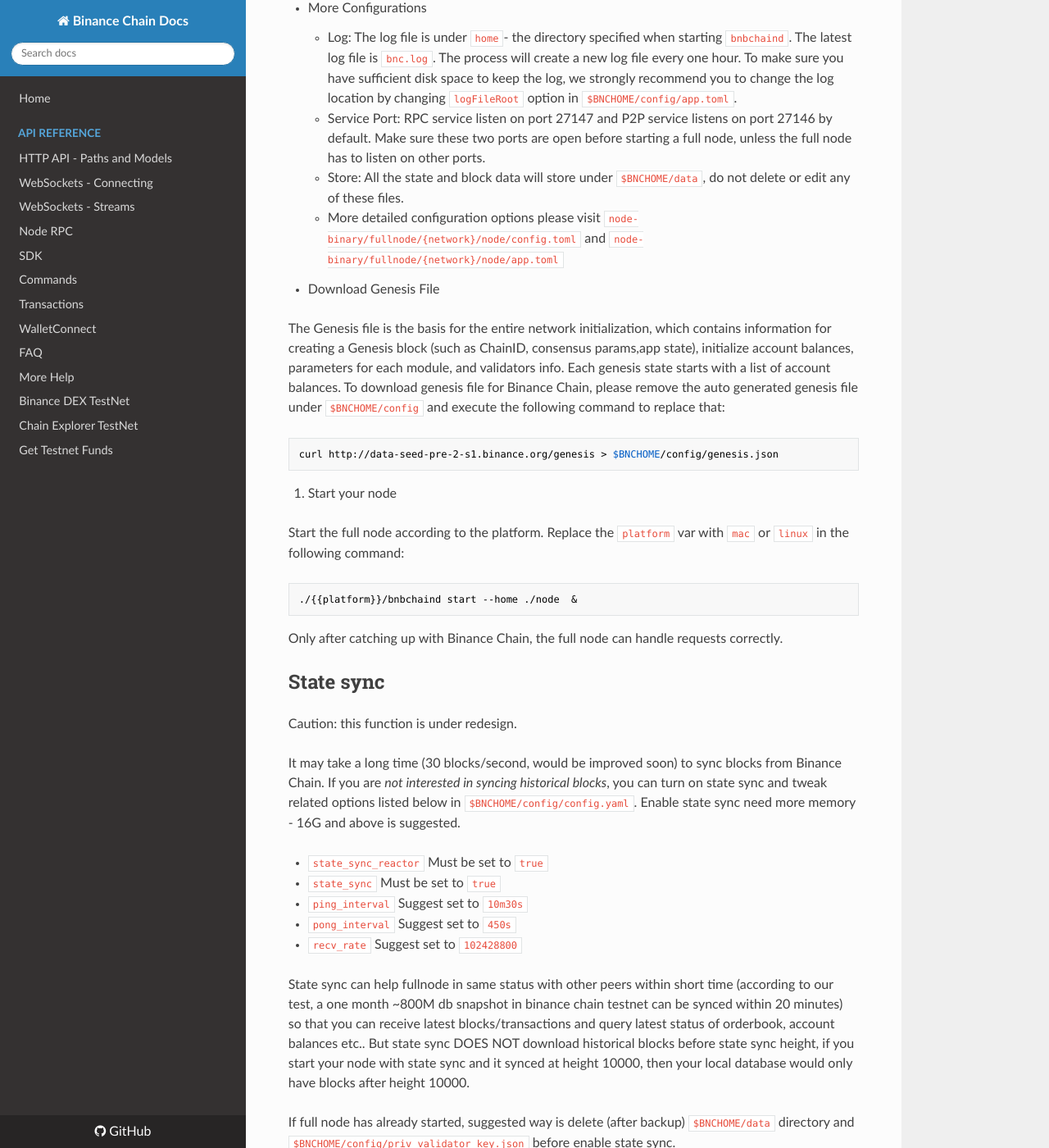
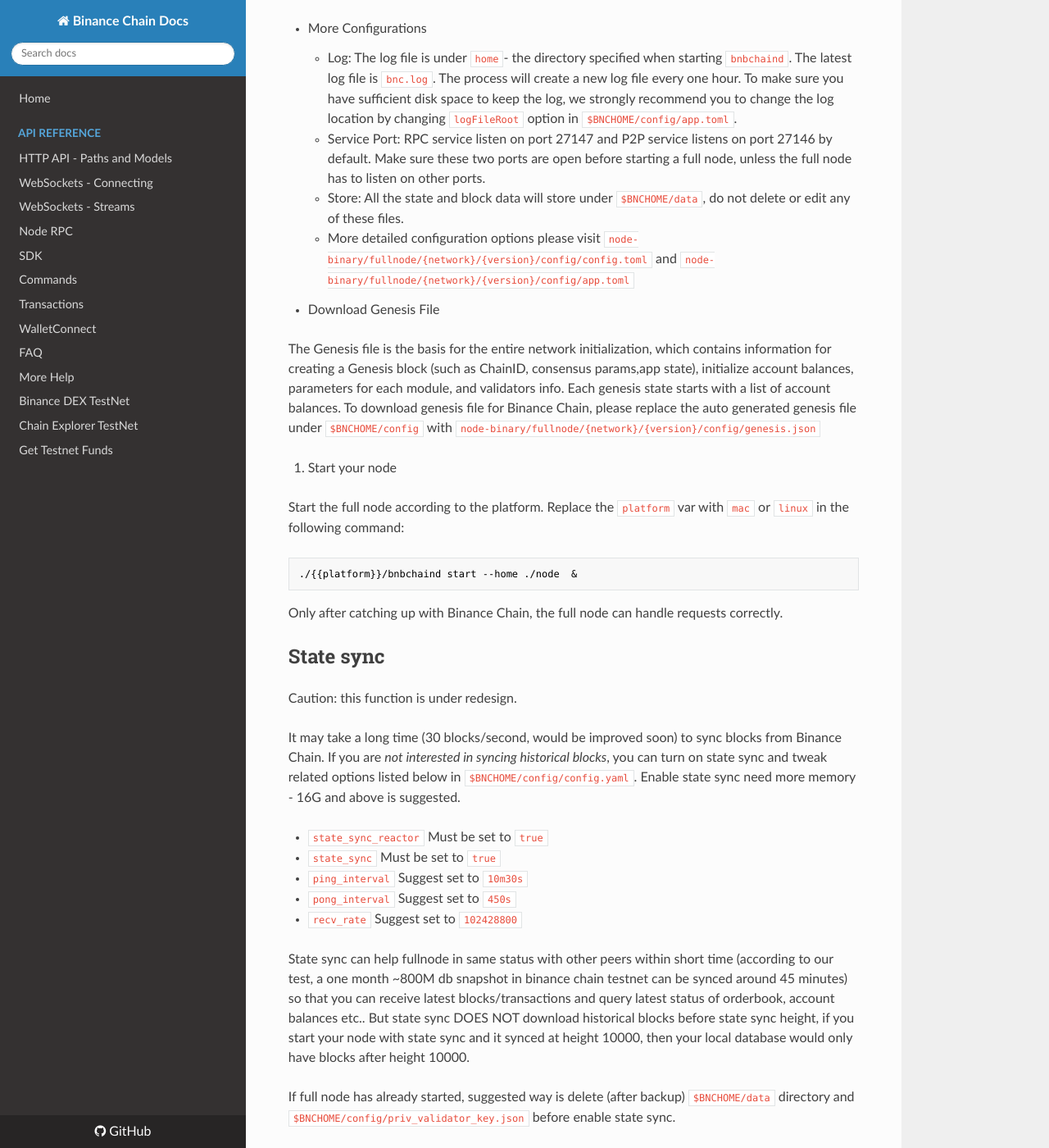
Before and after one commit to yash-sharma1/docs-site, an MkDocs documentation site: the page built from docs/fullnode.md, in a window 1280 px wide and 1400 px high, scrolled down 2022 px. Shown: the whole window at 82% size. Built offline with MkDocs 1.6.1, drawn with Linux system fonts in a browser that asks for light colours; nearby versions of some CDN libraries; some of the changed text lies outside the part shown.

Commit message:
update according to node-binary folder structure change

````diff
--- a/docs/fullnode.md
+++ b/docs/fullnode.md
@@ -31,7 +31,7 @@
 
 Go to directory according to the network you want to join in. Replace the `network` var with `testnet` or `prod` in the following command:
 ```bash
-cd node-binary/fullnode/{network}
+cd node-binary/fullnode/{network}/{version}
 ```
 2. Initialize Home Folder
 
@@ -59,9 +59,9 @@
 
 * Add Seed Nodes
 
-For a full node, it must connect to one or more known nodes to join Binance Chain. There are several famous `seed node` that offer known nodes address of the network to newly joined full nodes.
+For a full node, it must connect to one or more known nodes to join Binance Chain. There are several famous `seed node` that offer known nodes address of the network to newly joined full nodes. They are already in `node-binary/fullnode/{network}/{version}/config/config.toml` together with full node we released.
 
-You cat get seeds info through a simple python script(notice to replace domain according to different network):
+You cat also get seeds info through a simple python script(notice to replace domain according to different network):
 ```python
 import requests, json
 d = requests.get('https://testnet-dex.binance.org/api/v1/peers').text
@@ -77,15 +77,12 @@
     - Log: The log file is under `home`- the directory specified when starting `bnbchaind`. The latest log file is `bnc.log`. The process will create a new log file every one hour. To make sure you have sufficient disk space to keep the log, we strongly recommend you to change the log location by changing `logFileRoot` option in `$BNCHOME/config/app.toml`.
     - Service Port: RPC service listen on port 27147 and P2P service listens on port 27146 by default. Make sure these two ports are open before starting a full node, unless the full node has to listen on other ports.
     - Store: All the state and block data will store under `$BNCHOME/data`, do not delete or edit any of these files.
-    - More detailed configuration options please visit `node-binary/fullnode/{network}/node/config.toml` and `node-binary/fullnode/{network}/node/app.toml`
+    - More detailed configuration options please visit `node-binary/fullnode/{network}/{version}/config/config.toml` and `node-binary/fullnode/{network}/{version}/config/app.toml`
 
 * Download Genesis File
 
 The Genesis file is the basis for the entire network initialization, which contains  information for creating a Genesis block (such as ChainID, consensus params,app state), initialize account balances, parameters for each module, and validators info. Each genesis state starts with a list of account balances.
-To download genesis file for Binance Chain, please remove the auto generated genesis file under `$BNCHOME/config` and execute the following command to replace that:
-```
-curl http://data-seed-pre-2-s1.binance.org/genesis > $BNCHOME/config/genesis.json
-```
+To download genesis file for Binance Chain, please replace the auto generated genesis file under `$BNCHOME/config` with `node-binary/fullnode/{network}/{version}/config/genesis.json`
 
 4. Start your node
 
@@ -108,7 +105,7 @@
 * `pong_interval` Suggest set to `450s`
 * `recv_rate` Suggest set to `102428800`
 
-State sync can help fullnode in same status with other peers within short time (according to our test, a one month ~800M db snapshot in binance chain testnet can be synced within 20 minutes) so that you can receive latest blocks/transactions and query latest status of orderbook, account balances etc.. But state sync DOES NOT download historical blocks before state sync height, if you start your node with state sync and it synced at height 10000, then your local database would only have blocks after height 10000.
+State sync can help fullnode in same status with other peers within short time (according to our test, a one month ~800M db snapshot in binance chain testnet can be synced around 45 minutes) so that you can receive latest blocks/transactions and query latest status of orderbook, account balances etc.. But state sync DOES NOT download historical blocks before state sync height, if you start your node with state sync and it synced at height 10000, then your local database would only have blocks after height 10000.
 
 If full node has already started, suggested way is delete (after backup) `$BNCHOME/data` directory and `$BNCHOME/config/priv_validator_key.json` before enable state sync.
 
````
